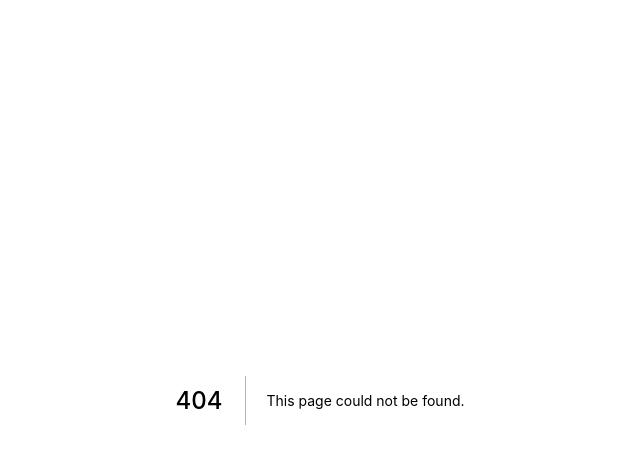
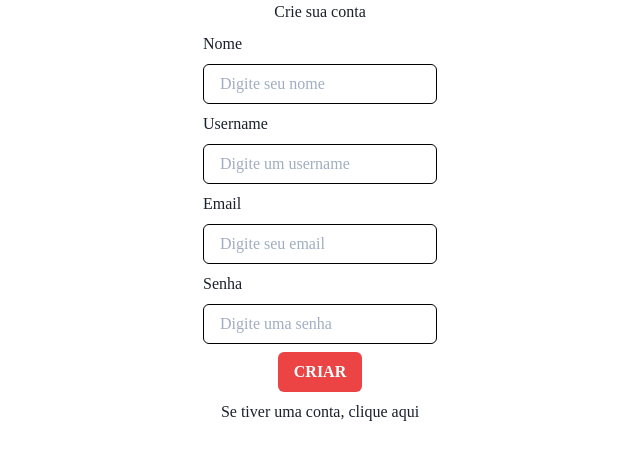
Before and after one commit to c-Tos1wa/To_Do_List, a Next.js app: page /signUp in a window 1280 px wide. Before the commit this address had no page. Shown: the top 460 px of the page, without its empty margins (320-960 px from the left). Built offline with nearby package versions, Linux system fonts and the light colour scheme.

Commit message:
criação da pagina de cadastro

```diff
--- a/package.json
+++ b/package.json
@@ -12,10 +12,12 @@
     "@chakra-ui/react": "^1.6.8",
     "@emotion/react": "^11.4.1",
     "@emotion/styled": "^11.3.0",
+    "formik": "^2.2.9",
     "framer-motion": "^4.1.17",
     "next": "11.1.2",
     "react": "17.0.2",
-    "react-dom": "17.0.2"
+    "react-dom": "17.0.2",
+    "yup": "^0.32.9"
   },
   "devDependencies": {
     "eslint": "7.32.0",
--- /dev/null
+++ b/pages/signUp.js
@@ -0,0 +1,54 @@
+import { Text, Flex, Input,  VStack, FormControl, FormLabel, Button, Link } from '@chakra-ui/react'
+
+
+export default function SignUp (){
+ return (
+   <>
+     <VStack alignItems='center' justifyContent='center'>
+        <Text>
+          Crie sua conta
+        </Text>
+        <VStack >
+          <FormControl id='name'>
+            <FormLabel
+              justifyContent='center'
+            >Nome</FormLabel>
+            <Input
+              type='text'
+              placeholder='Digite seu nome'
+            />
+          </FormControl>
+          <FormControl id='username'>
+            <FormLabel>Username</FormLabel>
+            <Input
+              type='text'
+              placeholder='Digite um username'
+            />
+          </FormControl>
+          <FormControl id='email'>
+            <FormLabel>Email</FormLabel>
+            <Input
+              type='email'
+              placeholder='Digite seu email'
+            />
+          </FormControl>
+          <FormControl id='password'>
+            <FormLabel>Senha</FormLabel>
+            <Input
+              type='password'
+              placeholder='Digite uma senha'
+            />
+          </FormControl>
+          <Button
+            bgColor='brand.700'
+            color='gray.50'
+          >CRIAR</Button>
+        </VStack>
+        <Text>
+          Se tiver uma conta, clique aqui
+        </Text>
+   </VStack>
+
+   </>
+ )
+}
```
Also changed, not shown: pages/index.js (+33 -7 lines), public/checkList2.png (added), 1 other file (tests, documents, lock files or other folders).
